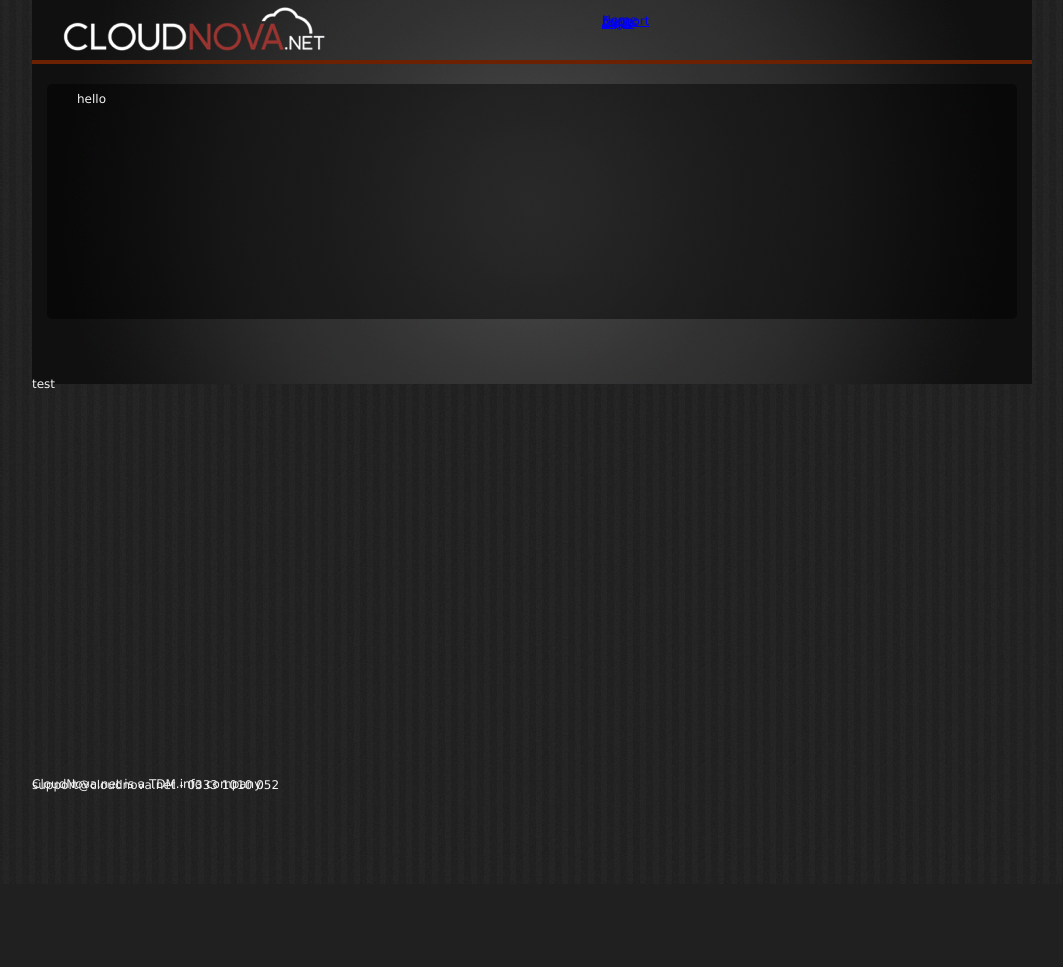
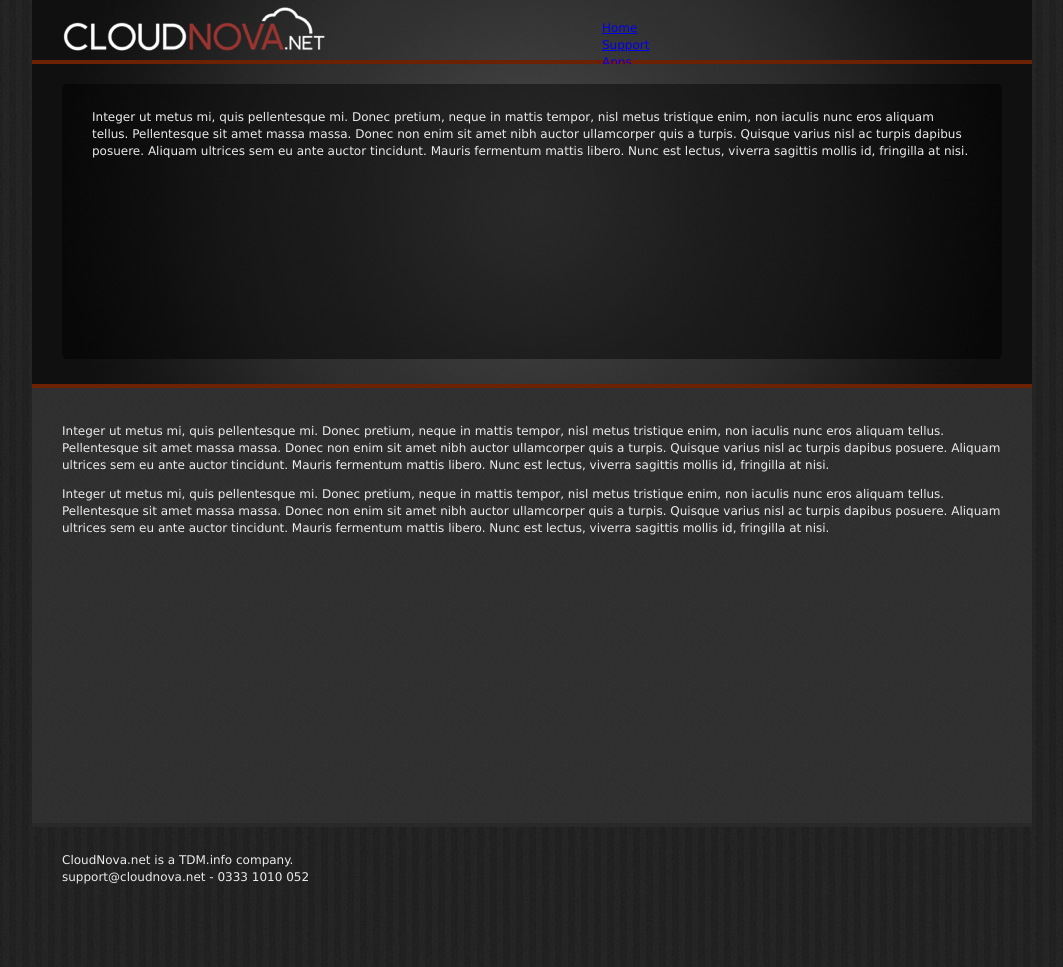
Before and after one commit to TrellixVulnTeam/hn_1332, a PHP site: page / in a window 1280 px wide. Shown: the whole page, without its empty margins (108-1171 px from the left). Before the commit the page ends 792 px from the top, so only its background shows below. Run offline with PHP 8.4, Linux system fonts and the light colour scheme.

Commit message:
Added test text and some fixed to CSS

```diff
--- a/client-php/index.html
+++ b/client-php/index.html
@@ -35,12 +35,18 @@ g/TR/xhtml1/DTD/xhtml1-transitional.dtd">
 <div id="banner">
 
 <div id="banner_block">
-hello
+Integer ut metus mi, quis pellentesque mi. Donec pretium, neque in mattis tempor, nisl metus tristique enim, non iaculis nunc eros aliquam tellus. Pellentesque sit amet massa massa. Donec non enim sit amet nibh auctor ullamcorper quis a turpis. Quisque varius nisl ac turpis dapibus posuere. Aliquam ultrices sem eu ante auctor tincidunt. Mauris fermentum mattis libero. Nunc est lectus, viverra sagittis mollis id, fringilla at nisi.
+
+</div>
 </div>
 
+<div id="content">
+
+<p>Integer ut metus mi, quis pellentesque mi. Donec pretium, neque in mattis tempor, nisl metus tristique enim, non iaculis nunc eros aliquam tellus. Pellentesque sit amet massa massa. Donec non enim sit amet nibh auctor ullamcorper quis a turpis. Quisque varius nisl ac turpis dapibus posuere. Aliquam ultrices sem eu ante auctor tincidunt. Mauris fermentum mattis libero. Nunc est lectus, viverra sagittis mollis id, fringilla at nisi.</p>
+
+<p>Integer ut metus mi, quis pellentesque mi. Donec pretium, neque in mattis tempor, nisl metus tristique enim, non iaculis nunc eros aliquam tellus. Pellentesque sit amet massa massa. Donec non enim sit amet nibh auctor ullamcorper quis a turpis. Quisque varius nisl ac turpis dapibus posuere. Aliquam ultrices sem eu ante auctor tincidunt. Mauris fermentum mattis libero. Nunc est lectus, viverra sagittis mollis id, fringilla at nisi.</p>
+
 </div>
-
-<div id="content">test</div>
 
 <div id="footer">CloudNova.net is a TDM.info company.<br />support@cloudnova.net - 0333 1010 052</div>
 
--- a/client-php/style.css
+++ b/client-php/style.css
@@ -1,13 +1,14 @@
 body {
+	font-family: Verdana;
+	letter-spacing: 0px;
 	padding: 0px;
 	margin: 0px;
 	background-repeat: repeat;
-	background-image: url(images/grain.png);
+	background-image: url(images/background.png);
 	background-color: #2e2e2e;
-	color: #f4f4f4;
-	line-height: 1px;
+	color: #ebebeb;
+	line-height: 17px;
 	font-size: 12px;
-	font-family: Verdana, Arial;
 }
 
 #wrapper {
@@ -58,6 +59,9 @@ body {
 .links_item {
 }
 #banner {
+	border-bottom-color: #6c2103;
+	border-bottom-style: solid;
+	border-bottom-width: 4px;
 	padding-top: 20px;
 	max-height: 300px;
 	min-height: 300px;
@@ -68,25 +72,42 @@ body {
 	position: relative;
 }
 #banner_block {
+	padding-bottom: 25px;
+	padding-right: 30px;
 	margin-right: auto;
 	margin-left: auto;
 	padding-left: 30px;
-	padding-top: 15px;
+	padding-top: 25px;
 	position: relative;
-	height: 220px;
-	width: 940px;
+	height: 225px;
+	width: 880px;
 	background-repeat: repeat;
 	background-image: url(images/banner_block.png);
 	-moz-border-radius: 5px;
 	border-radius: 5px;
 }
 #content {
+	padding-top: 35px;
+	border-bottom-color: #292929;
+	border-bottom-style: solid;
+	border-bottom-width: 4px;
+	background-image: url(images/grain.png);
+	background-repeat: repeat;
 	min-height: 400px;
 	position: relative;
 	width: 100%;
 }
 
+p {
+	padding-right: 30px;
+	margin-top: 0px;
+	padding-left: 30px;
+}
+
 #footer {
+	padding-left: 30px;
+	margin-bottom: 15px;
+	margin-top: 25px;
 	height: 100px;
 	width: 100%;
 }
```
Also changed, not shown: client-php/images/background.png (added), client-php/images/grain.png.
